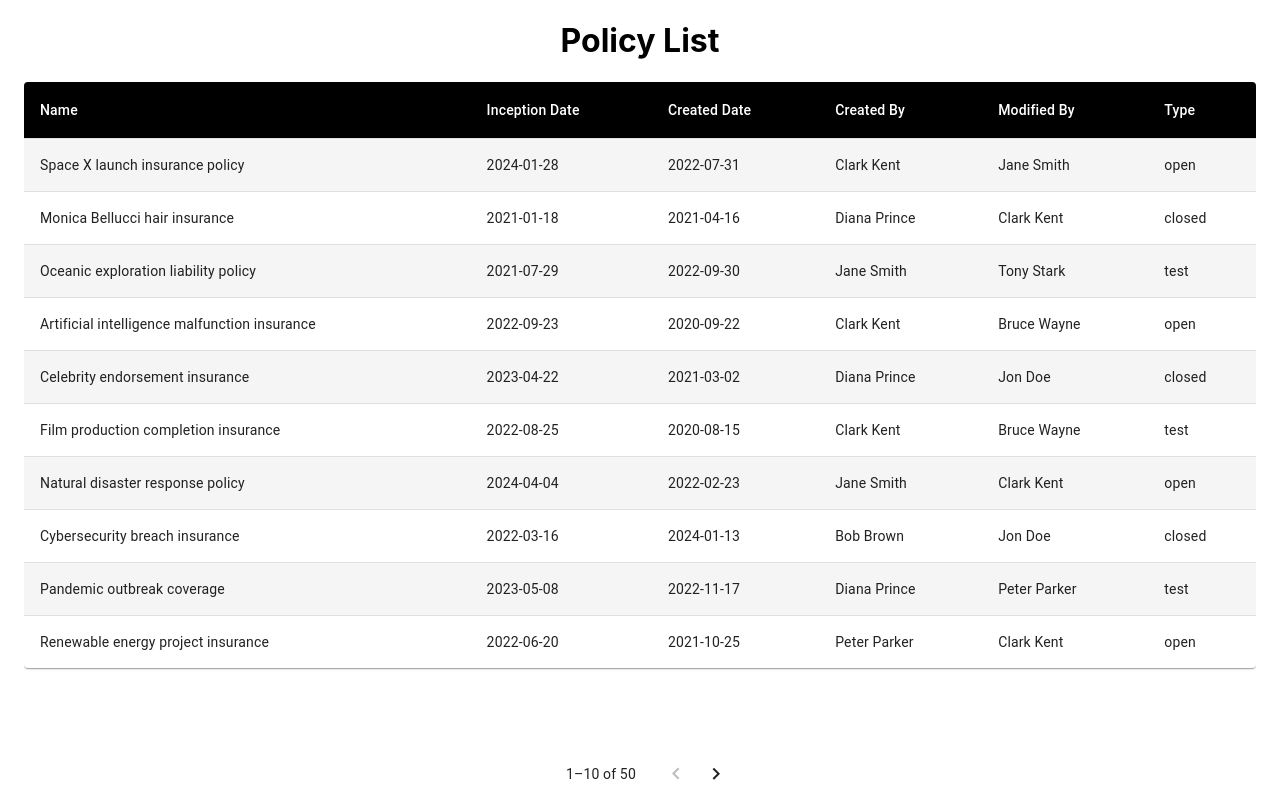
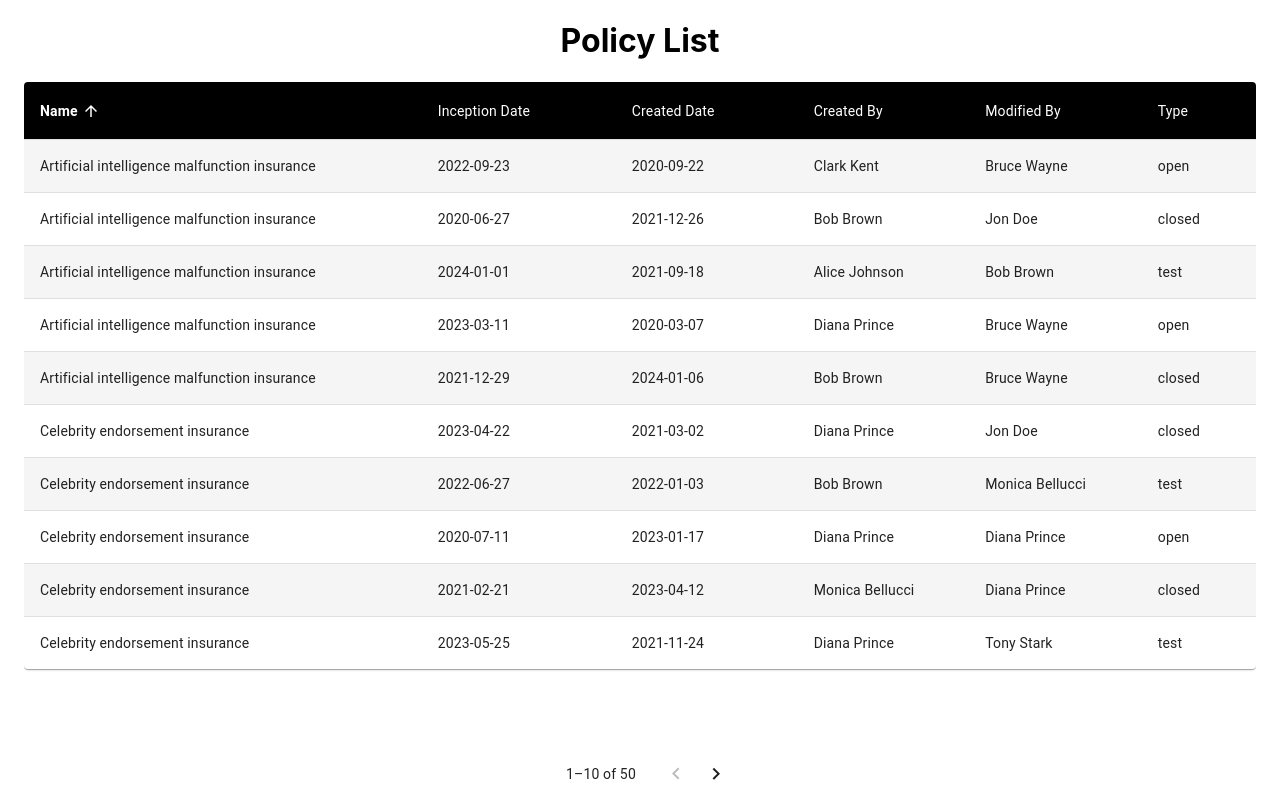
Before and after one commit to kalkusa/hx-miro-policies, a React (Create React App) app: page / in a window 1280 px wide. Built offline with nearby package versions, Linux system fonts and the light colour scheme.

Commit message:
Add sorting

```diff
--- a/src/Components/PolicyList.tsx
+++ b/src/Components/PolicyList.tsx
@@ -12,7 +12,9 @@ import {
   styled,
   tableCellClasses,
   Box,
+  TableSortLabel,
 } from "@mui/material";
+import { visuallyHidden } from "@mui/utils";
 
 interface Policy {
   id: number;
@@ -70,15 +72,18 @@ const policies: Policy[] = Array.from({ length: 50 }, (_, id) => ({
   type: ["open", "closed", "test"][id % 3] as "open" | "closed" | "test",
 }));
 
-const StyledTableCell = styled(TableCell)(({ theme }) => ({
+const StyledTableCell = styled(TableCell)<{ isSorted?: boolean }>(
+  ({ theme, isSorted }) => ({
     [`&.${tableCellClasses.head}`]: {
       backgroundColor: theme.palette.common.black,
       color: theme.palette.common.white,
+      fontWeight: isSorted ? "bold" : "normal",
     },
     [`&.${tableCellClasses.body}`]: {
       fontSize: 14,
     },
-}));
+  })
+);
 
 const StyledTableRow = styled(TableRow)(({ theme }) => ({
   "&:nth-of-type(odd)": {
@@ -89,13 +94,50 @@ const StyledTableRow = styled(TableRow)(({ theme }) => ({
   },
 }));
 
+type Order = "asc" | "desc";
+
+interface HeadCell {
+  id: keyof Policy;
+  label: string;
+}
+
+const headCells: HeadCell[] = [
+  { id: "name", label: "Name" },
+  { id: "inceptionDate", label: "Inception Date" },
+  { id: "createdDate", label: "Created Date" },
+  { id: "createdBy", label: "Created By" },
+  { id: "modifiedBy", label: "Modified By" },
+  { id: "type", label: "Type" },
+];
+
 const PolicyList: React.FC = () => {
   const [page, setPage] = useState(0);
   const rowsPerPage = 10;
+  const [order, setOrder] = useState<Order>("asc");
+  const [orderBy, setOrderBy] = useState<keyof Policy>("name");
 
   const handleChangePage = (event: unknown, newPage: number) => {
     setPage(newPage);
   };
+
+  const handleRequestSort = (
+    event: React.MouseEvent<unknown>,
+    property: keyof Policy
+  ) => {
+    const isAsc = orderBy === property && order === "asc";
+    setOrder(isAsc ? "desc" : "asc");
+    setOrderBy(property);
+  };
+
+  const sortedPolicies = [...policies].sort((a, b) => {
+    if (a[orderBy] < b[orderBy]) {
+      return order === "asc" ? -1 : 1;
+    }
+    if (a[orderBy] > b[orderBy]) {
+      return order === "asc" ? 1 : -1;
+    }
+    return 0;
+  });
 
   return (
     <Container
@@ -110,16 +152,41 @@ const PolicyList: React.FC = () => {
           <Table sx={{ minWidth: 700 }} aria-label="customized table">
             <TableHead>
               <TableRow>
-                <StyledTableCell>Name</StyledTableCell>
-                <StyledTableCell>Inception Date</StyledTableCell>
-                <StyledTableCell>Created Date</StyledTableCell>
-                <StyledTableCell>Created By</StyledTableCell>
-                <StyledTableCell>Modified By</StyledTableCell>
-                <StyledTableCell>Type</StyledTableCell>
+                {headCells.map((headCell) => (
+                  <StyledTableCell
+                    key={headCell.id}
+                    sortDirection={orderBy === headCell.id ? order : false}
+                    isSorted={orderBy === headCell.id}
+                  >
+                    <TableSortLabel
+                      active={orderBy === headCell.id}
+                      direction={orderBy === headCell.id ? order : "asc"}
+                      onClick={(event) => handleRequestSort(event, headCell.id)}
+                      sx={{
+                        color: "inherit", // ensure it inherits the color
+                        "&.Mui-active": {
+                          color: "inherit", // ensure active state inherits the color
+                        },
+                        ".MuiTableSortLabel-icon": {
+                          color: "inherit !important", // ensure icon color remains the same
+                        },
+                      }}
+                    >
+                      {headCell.label}
+                      {orderBy === headCell.id ? (
+                        <Box component="span" sx={visuallyHidden}>
+                          {order === "desc"
+                            ? "sorted descending"
+                            : "sorted ascending"}
+                        </Box>
+                      ) : null}
+                    </TableSortLabel>
+                  </StyledTableCell>
+                ))}
               </TableRow>
             </TableHead>
             <TableBody>
-              {policies
+              {sortedPolicies
                 .slice(page * rowsPerPage, page * rowsPerPage + rowsPerPage)
                 .map((policy) => (
                   <StyledTableRow key={policy.id}>
```
Also changed, not shown: 1 other file (tests, documents, lock files or other folders). Lines whose indentation alone changed are shown as unchanged.
